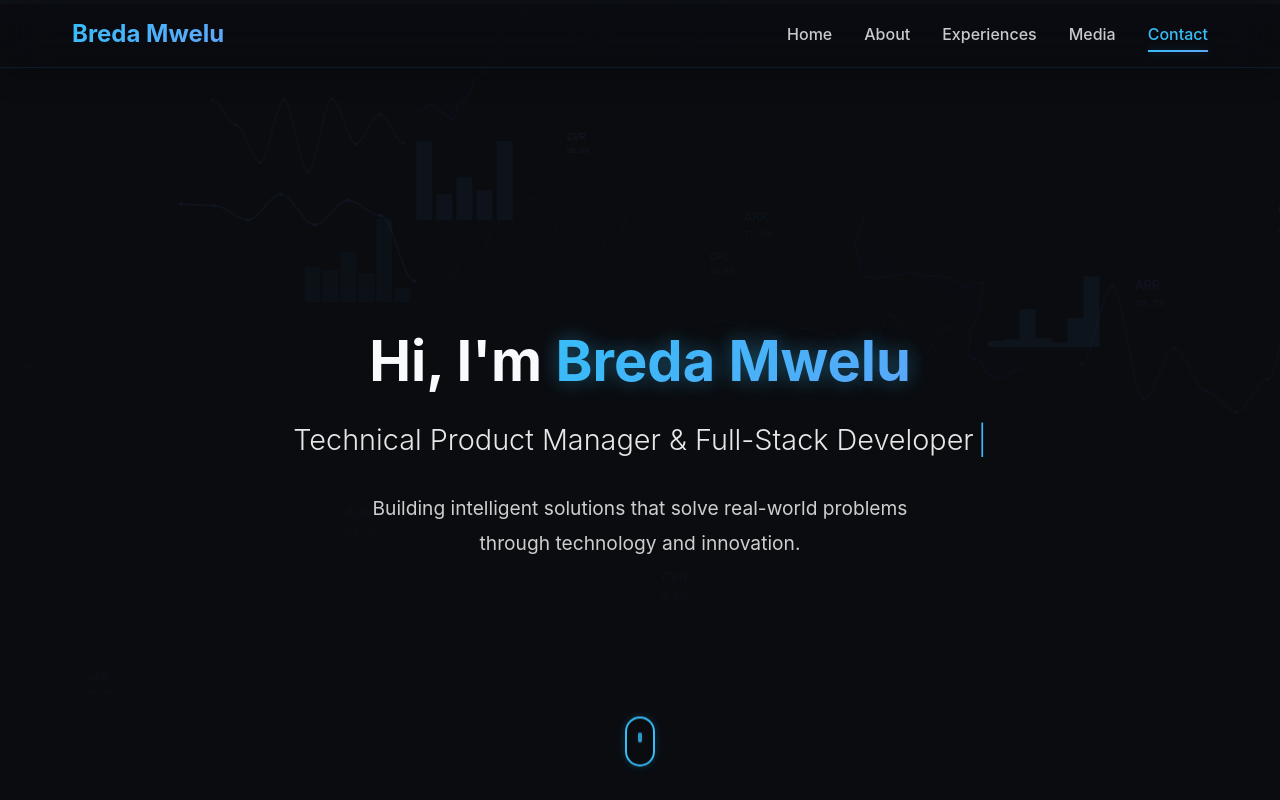
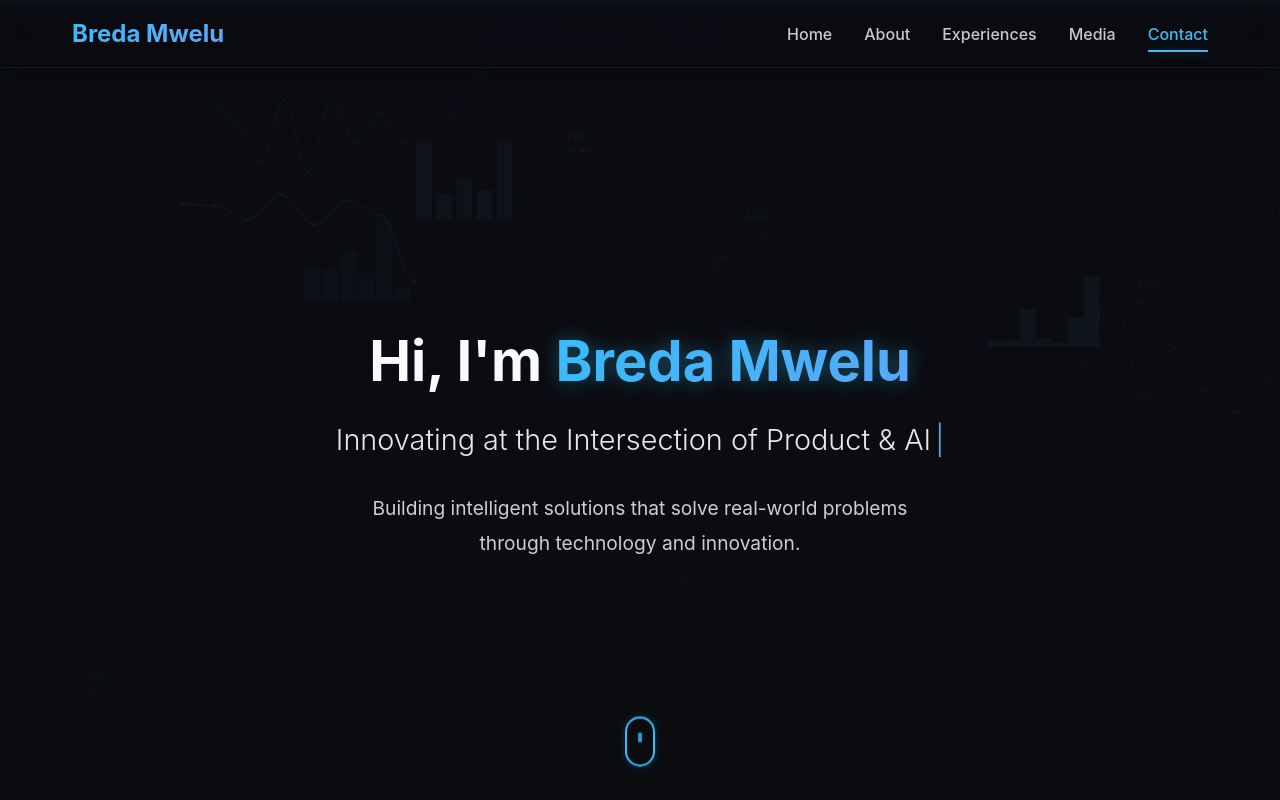
Before and after one commit to bmwelu12/breda.github.io, a React (Create React App) app: page / in a window 1280 px wide. Shown: the top 800 px of the page. Built offline with nearby package versions, Linux system fonts and the light colour scheme.

Commit message:
Update Home section text to reflect new focus on AI and product innovation

```diff
--- a/src/pages/Home.js
+++ b/src/pages/Home.js
@@ -6,7 +6,7 @@ function Home() {
   const [showCursor, setShowCursor] = useState(true);
   const [expandedCard, setExpandedCard] = useState(null);
 
-  const fullText = 'Technical Product Manager & Full-Stack Developer';
+  const fullText = 'Innovating at the Intersection of Product & AI';
   const typingSpeed = 50;
 
   const toggleCard = (cardId) => {
```
